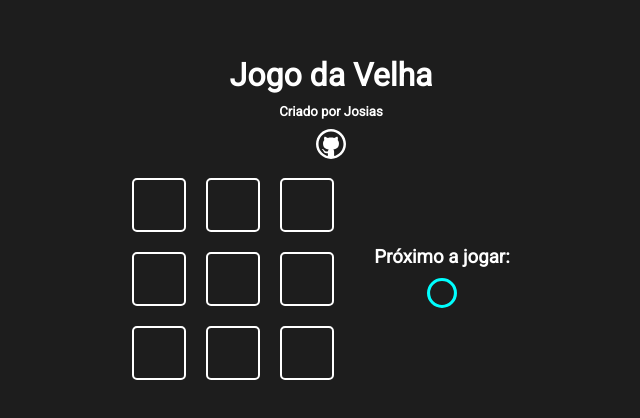
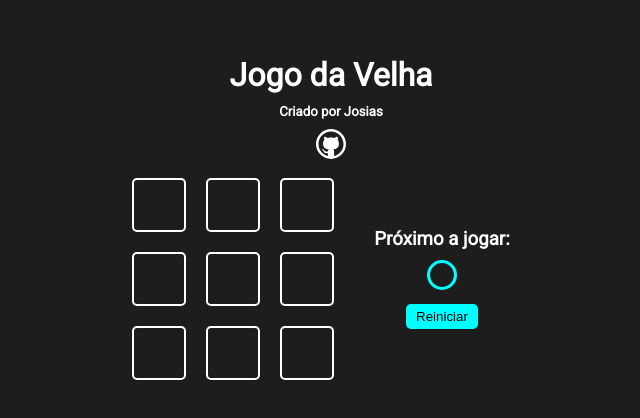
Before and after one commit to buzxx/jogo-da-velha, a Next.js app: page / in a window 1280 px wide. Shown: the part 180-598 px from the top of the page, without its empty margins (309-949 px from the left). Built offline with nearby package versions, Linux system fonts and the light colour scheme.

Commit message:
criado botao reiniciar

```diff
--- /dev/null
+++ b/src/components/botao/botao.jsx
@@ -0,0 +1,10 @@
+import styles from './botao.module.css'
+
+function Botao({children, click})
+{
+    return(
+        <button className={styles.botao} onClick={click}>{children}</button>
+    )
+}
+
+export default Botao
--- /dev/null
+++ b/src/components/botao/botao.module.css
@@ -0,0 +1,11 @@
+.botao{
+    background-color: aqua;
+    padding: 5px 10px;
+    border-radius: 5px;
+    border: none;
+    cursor: pointer;
+}
+
+.botao:hover{
+    background-color: rgb(180, 242, 242);
+}
--- /dev/null
+++ b/src/components/gameinfo/gameinfo.jsx
@@ -0,0 +1,39 @@
+import Icon from "../icon/icon"
+import styles from './gameinfo.module.css'
+import Botao from "../botao/botao"
+
+
+function GameInfo({elementoAt, vencedor, onReset}){
+    return(
+        <div className={styles.painel}>
+            {
+                vencedor === 0 &&
+                <>
+                    <h3>Próximo a jogar:</h3>
+                    {
+                        elementoAt === 1 && <Icon iconName={"circle"}/>
+                    }
+                    {
+                        elementoAt === -1 && <Icon iconName={"x"}/>
+                    }
+                </>
+            }
+            {
+                vencedor !== 0 &&
+                <>
+                    <h3>vencedor:</h3>
+                    {
+                        vencedor === 1 && <Icon iconName={"circle"}/>
+                    }
+                    {
+                        vencedor === -1 && <Icon iconName={"x"}/>
+                    }
+                </>
+            }
+            <Botao click={onReset}>Reiniciar</Botao>
+
+        </div>
+    )
+}
+
+export default GameInfo
--- /dev/null
+++ b/src/components/gameinfo/gameinfo.module.css
@@ -0,0 +1,8 @@
+.painel{
+    margin: 0 30px;
+    display: flex;
+    align-items: center;
+    justify-content: center;
+    flex-direction: column;
+    gap: 10px;
+}
--- a/src/components/jogo/jogo.jsx
+++ b/src/components/jogo/jogo.jsx
@@ -1,7 +1,8 @@
 import styles from './jogo.module.css'
 import Tabuleiro from '../tabuleiro/tabuleiro'
 import { useState, useEffect } from 'react'
-import Icon from '../icon/icon'
+import GameInfo from '../gameinfo/gameinfo'
+
 
 const winnerTable = [
     [0, 1, 2],
@@ -38,6 +39,11 @@ function Jogo()
         })
     }
 
+    const handleReset = () => {
+        setEstado(Array(9).fill(0))
+        setWinner(0)
+    }
+
     //useEffect(() => {}, []) forma do use effect, primeiro parametro é uma funcao e o segundo é um array, dentro do array coloca a variavel que quer controlar
 
     useEffect(() => {
@@ -55,15 +61,10 @@ function Jogo()
                     />)
                 }
             </div>
+            <GameInfo elementoAt={elementoAtual} vencedor={winner}
+                onReset={handleReset}
+            />
 
-            <div className={styles.painel}>
-                <h3>Próximo a jogar:</h3>
-                {
-                    elementoAtual === 1 && <Icon iconName={"circle"}/>
-                }{
-                    elementoAtual === -1 && <Icon iconName={"x"}/>
-                }
-            </div>
             </div>
          </>
 
```
